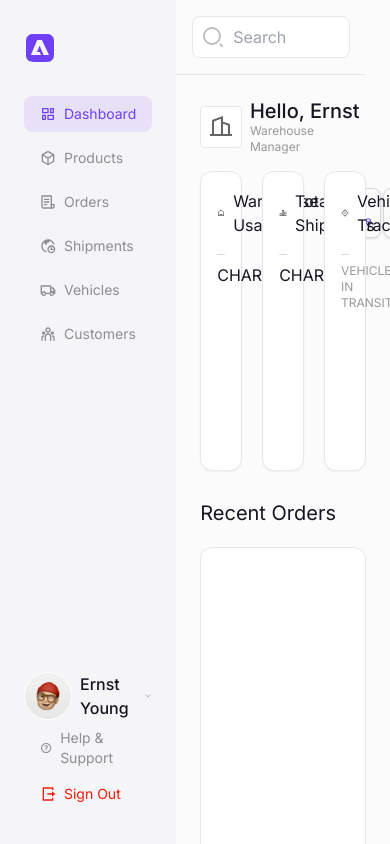
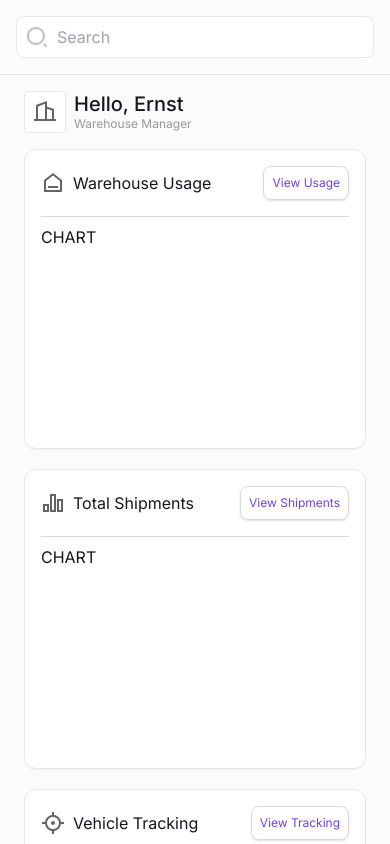
Before and after one commit to nurulid/warehouse-management, a Next.js app: page /dashboard in a window 390 px wide. Built offline with nearby package versions, Linux system fonts and the light colour scheme.

Commit message:
tweaks grid and sidebar on mobile view

```diff
--- a/app/(dashboard)/dashboard/page.tsx
+++ b/app/(dashboard)/dashboard/page.tsx
@@ -6,11 +6,11 @@ import Image from "next/image";
 export default function Page() {
   return (
     <>
-      <div className="p-4 border-b border-secondary-200 mr-6">
+      <div className="p-4 border-b border-secondary-200 mr-0 md:mr-6">
         <Search maxWidth="558px"/>
       </div>
       <div className="h-[calc(100vh-65px)] overflow-scroll">
-        <div className="p-6">
+        <div className="py-4 px-6">
           <div className="mb-4 inline-flex gap-2 items-center">
             <figure className="bg-white border border-secondary-200 rounded p-2">
               <Image src="/icons/building-2-line.svg" height={24} width={24} alt="icon"/>
@@ -20,7 +20,7 @@ export default function Page() {
               <p className="text-ink-100 text-xs">Warehouse Manager</p>
             </div>
           </div>
-          <div className="grid grid-cols-3 gap-5 h-full">
+          <div className="grid sm:grid-cols-1 md:grid-cols-2 xl:grid-cols-3 gap-5 mb-7">
             <Card
               title="Warehouse Usage"
               icon="/icons/home-6-line.svg"
@@ -51,10 +51,10 @@ export default function Page() {
                 <h3 className="uppercase text-ink-100 text-xs">Vehicles in transit</h3>
               </div>
             </Card>
-            <div className="col-span-3">
-              <h3 className="mt-2 mb-5 text-xl">Recent Orders</h3>
-              <div className="bg-white border rounded-xl p-5 h-[700px] overflow-scroll"></div>
-            </div>
+          </div>
+          <div>
+            <h3 className="mb-5 text-xl">Recent Orders</h3>
+            <div className="bg-white border rounded-xl p-5 h-[700px] overflow-scroll"></div>
           </div>
         </div>
       </div>
--- a/components/Sidebar.tsx
+++ b/components/Sidebar.tsx
@@ -48,7 +48,7 @@ const SidebarLink = (
 
 export const Sidebar = () => {
   return (
-    <section className="sidebar w-[240px] bg-secondary-75">
+    <section className="sidebar hidden lg:block w-[240px] bg-secondary-75">
       <div className="flex flex-col h-full px-6 py-8">
         <div className="mb-8 font-bold text-2xl">
           <Image src={"/brand-logo.svg"} width={32} height={32} alt="Logo" />
```
